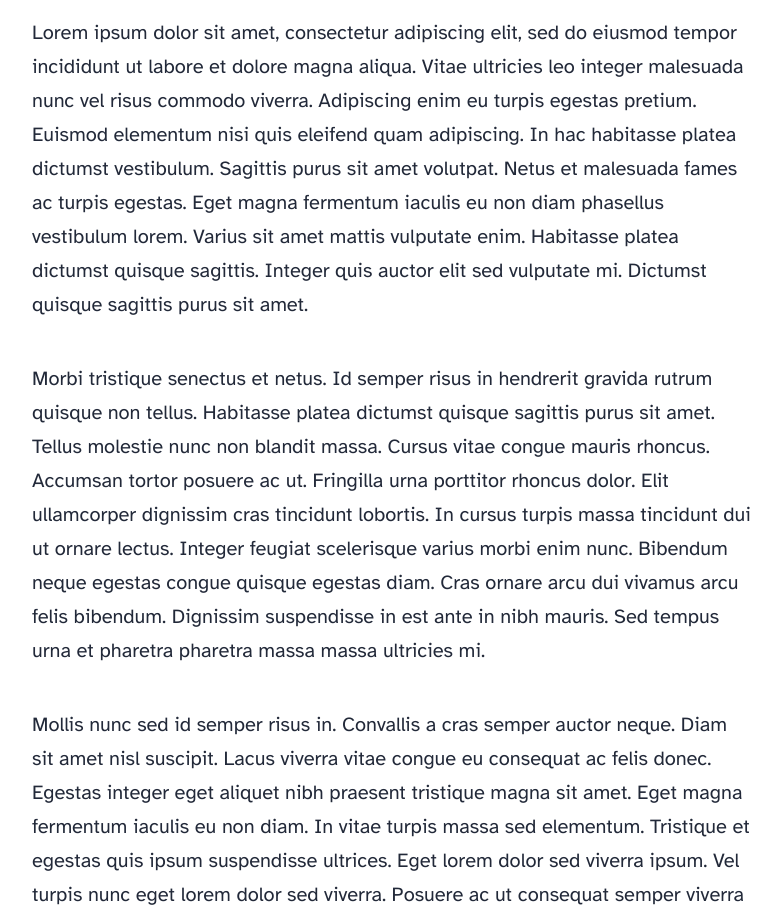
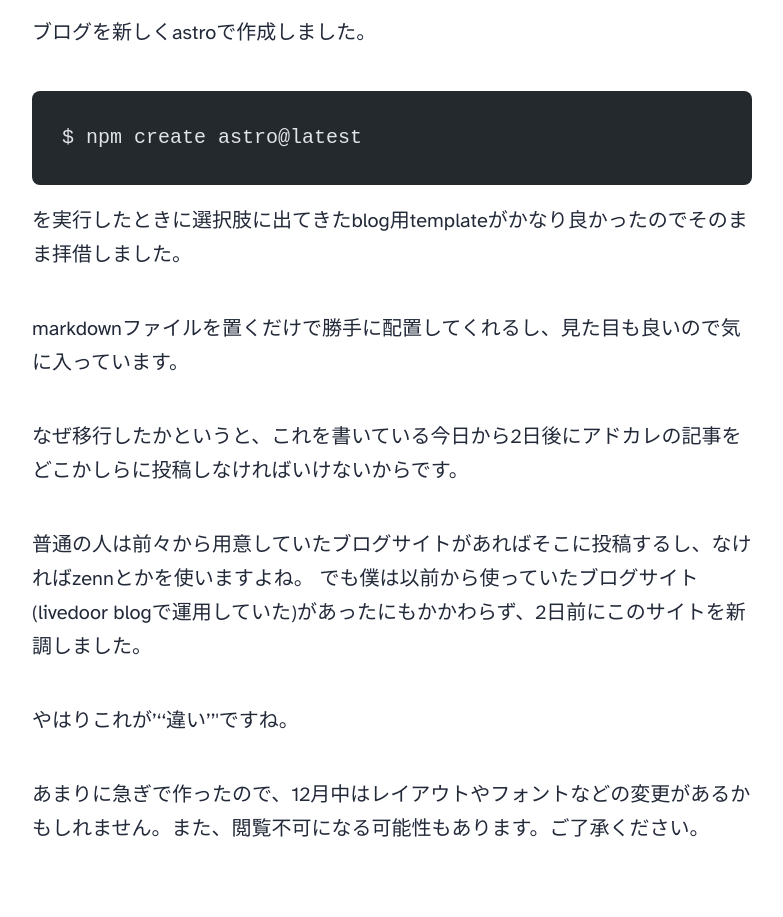
Before and after one commit to kanakana-rcj/kanakana-rcj.github.io, an Astro site: page /blog/first-post in a window 1280 px wide. Shown: the part 856-1773 px from the top of the page, without its empty margins (248-1031 px from the left). Built offline with nearby package versions, Linux system fonts and the light colour scheme; Astro itself is replaced by a stand-in of ours; code samples lack their colours.

Commit message:
post first article

````diff
--- a/src/content/blog/first-post.md
+++ b/src/content/blog/first-post.md
@@ -1,16 +1,25 @@
 ---
-title: 'First post'
-description: 'Lorem ipsum dolor sit amet'
-pubDate: 'Jul 08 2022'
+title: 'ブログ移行'
+description: 'ブログを移行しました'
+pubDate: 'Dec 20 2024'
 heroImage: '/blog-placeholder-3.jpg'
 ---
 
-Lorem ipsum dolor sit amet, consectetur adipiscing elit, sed do eiusmod tempor incididunt ut labore et dolore magna aliqua. Vitae ultricies leo integer malesuada nunc vel risus commodo viverra. Adipiscing enim eu turpis egestas pretium. Euismod elementum nisi quis eleifend quam adipiscing. In hac habitasse platea dictumst vestibulum. Sagittis purus sit amet volutpat. Netus et malesuada fames ac turpis egestas. Eget magna fermentum iaculis eu non diam phasellus vestibulum lorem. Varius sit amet mattis vulputate enim. Habitasse platea dictumst quisque sagittis. Integer quis auctor elit sed vulputate mi. Dictumst quisque sagittis purus sit amet.
+ブログを新しくastroで作成しました。
 
-Morbi tristique senectus et netus. Id semper risus in hendrerit gravida rutrum quisque non tellus. Habitasse platea dictumst quisque sagittis purus sit amet. Tellus molestie nunc non blandit massa. Cursus vitae congue mauris rhoncus. Accumsan tortor posuere ac ut. Fringilla urna porttitor rhoncus dolor. Elit ullamcorper dignissim cras tincidunt lobortis. In cursus turpis massa tincidunt dui ut ornare lectus. Integer feugiat scelerisque varius morbi enim nunc. Bibendum neque egestas congue quisque egestas diam. Cras ornare arcu dui vivamus arcu felis bibendum. Dignissim suspendisse in est ante in nibh mauris. Sed tempus urna et pharetra pharetra massa massa ultricies mi.
+```
+$ npm create astro@latest
+```
 
-Mollis nunc sed id semper risus in. Convallis a cras semper auctor neque. Diam sit amet nisl suscipit. Lacus viverra vitae congue eu consequat ac felis donec. Egestas integer eget aliquet nibh praesent tristique magna sit amet. Eget magna fermentum iaculis eu non diam. In vitae turpis massa sed elementum. Tristique et egestas quis ipsum suspendisse ultrices. Eget lorem dolor sed viverra ipsum. Vel turpis nunc eget lorem dolor sed viverra. Posuere ac ut consequat semper viverra nam. Laoreet suspendisse interdum consectetur libero id faucibus. Diam phasellus vestibulum lorem sed risus ultricies tristique. Rhoncus dolor purus non enim praesent elementum facilisis. Ultrices tincidunt arcu non sodales neque. Tempus egestas sed sed risus pretium quam vulputate. Viverra suspendisse potenti nullam ac tortor vitae purus faucibus ornare. Fringilla urna porttitor rhoncus dolor purus non. Amet dictum sit amet justo donec enim.
+を実行したときに選択肢に出てきたblog用templateがかなり良かったのでそのまま拝借しました。
 
-Mattis ullamcorper velit sed ullamcorper morbi tincidunt. Tortor posuere ac ut consequat semper viverra. Tellus mauris a diam maecenas sed enim ut sem viverra. Venenatis urna cursus eget nunc scelerisque viverra mauris in. Arcu ac tortor dignissim convallis aenean et tortor at. Curabitur gravida arcu ac tortor dignissim convallis aenean et tortor. Egestas tellus rutrum tellus pellentesque eu. Fusce ut placerat orci nulla pellentesque dignissim enim sit amet. Ut enim blandit volutpat maecenas volutpat blandit aliquam etiam. Id donec ultrices tincidunt arcu. Id cursus metus aliquam eleifend mi.
+markdownファイルを置くだけで勝手に配置してくれるし、見た目も良いので気に入っています。
 
-Tempus quam pellentesque nec nam aliquam sem. Risus at ultrices mi tempus imperdiet. Id porta nibh venenatis cras sed felis eget velit. Ipsum a arcu cursus vitae. Facilisis magna etiam tempor orci eu lobortis elementum. Tincidunt dui ut ornare lectus sit. Quisque non tellus orci ac. Blandit libero volutpat sed cras. Nec tincidunt praesent semper feugiat nibh sed pulvinar proin gravida. Egestas integer eget aliquet nibh praesent tristique magna.
+なぜ移行したかというと、これを書いている今日から2日後にアドカレの記事をどこかしらに投稿しなければいけないからです。
+
+普通の人は前々から用意していたブログサイトがあればそこに投稿するし、なければzennとかを使いますよね。
+でも僕は以前から使っていたブログサイト(livedoor blogで運用していた)があったにもかかわらず、2日前にこのサイトを新調しました。
+
+やはりこれが'''違い'''ですね。
+
+あまりに急ぎで作ったので、12月中はレイアウトやフォントなどの変更があるかもしれません。また、閲覧不可になる可能性もあります。ご了承ください。
````
